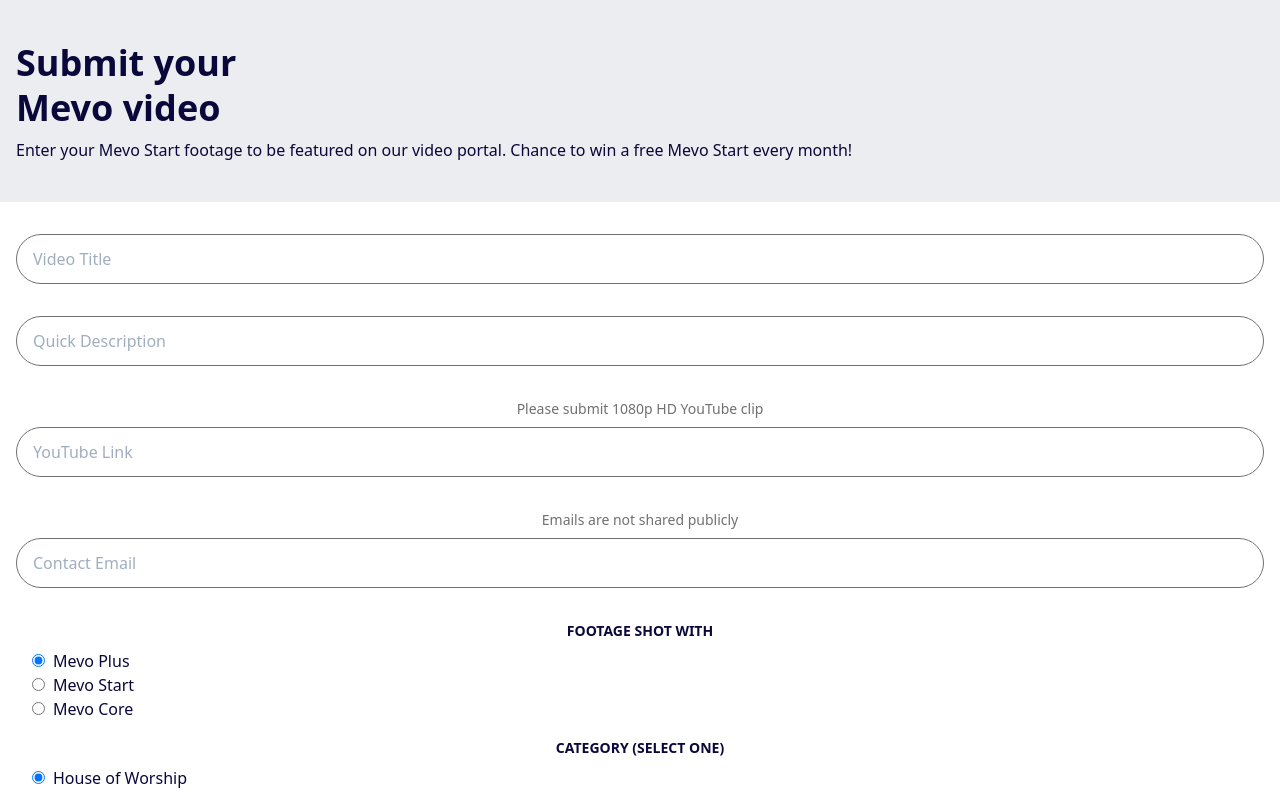
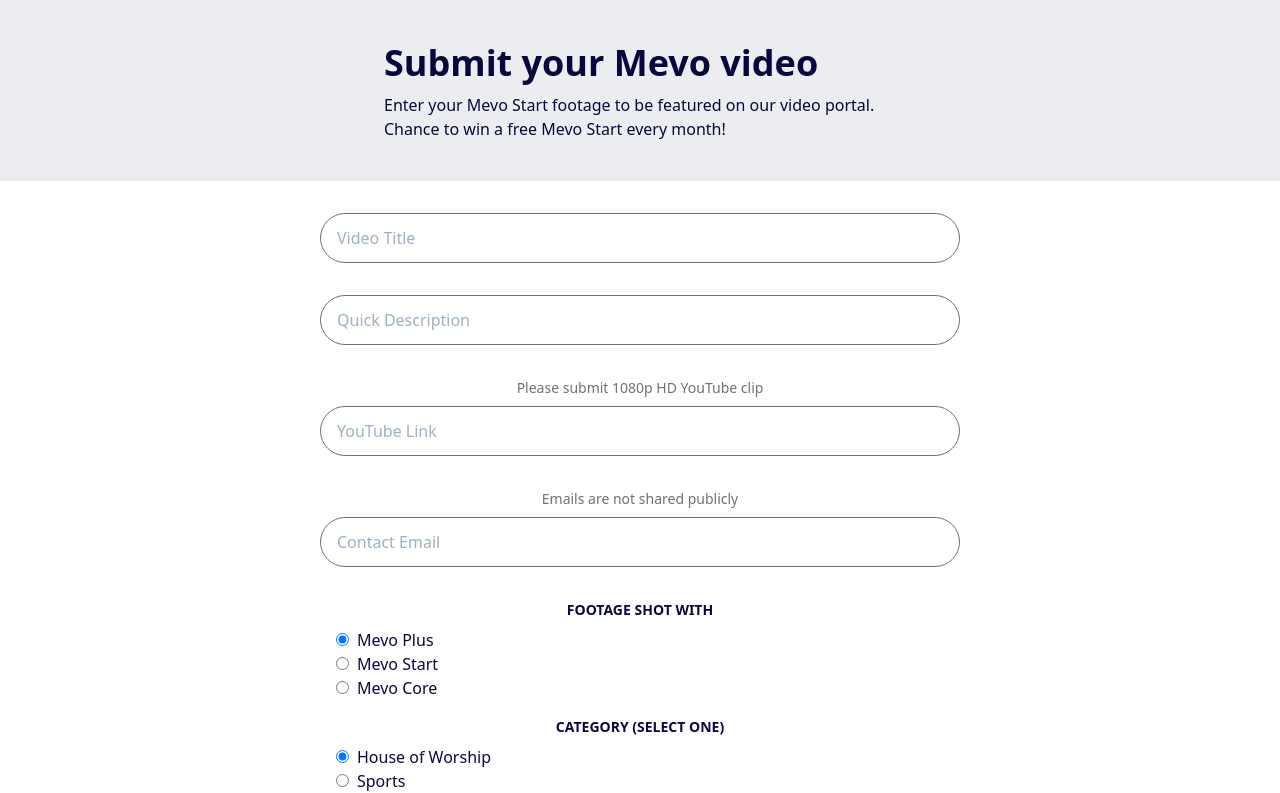
Before and after one commit to ottocedeno/mevo-footage-frontend-app, a React (Create React App) app: page / in a window 1280 px wide. Shown: the top 793 px of the page. Built offline with nearby package versions, Linux system fonts and the light colour scheme.

Commit message:
Submit Page styling for MD breakpoint added

```diff
--- a/src/pages/SubmitPage.js
+++ b/src/pages/SubmitPage.js
@@ -4,9 +4,10 @@
 const SubmitPage = () => {
   return (
     <div className="pb-10">
-      <div className="text-white px-4 py-10 bg-mevo-light-grey text-mevo-blue">
+      <div className="text-white px-4 py-10 bg-mevo-light-grey text-mevo-blue flex justify-center">
+        <div className="max-w-lg ">
           <h1 className="text-4xl font-bold leading-tight">
-          Submit your <br />
+            Submit your <br className="md:hidden" />
             Mevo video
           </h1>
           <p className="mt-2">
@@ -14,7 +15,10 @@
             Chance to win a free Mevo Start every month!
           </p>
         </div>
+      </div>
+      <div className="md:max-w-2xl md:m-auto">
         <SubmitFormContainer />
+      </div>
     </div>
   );
 };
```
Lines whose indentation alone changed are shown as unchanged.
